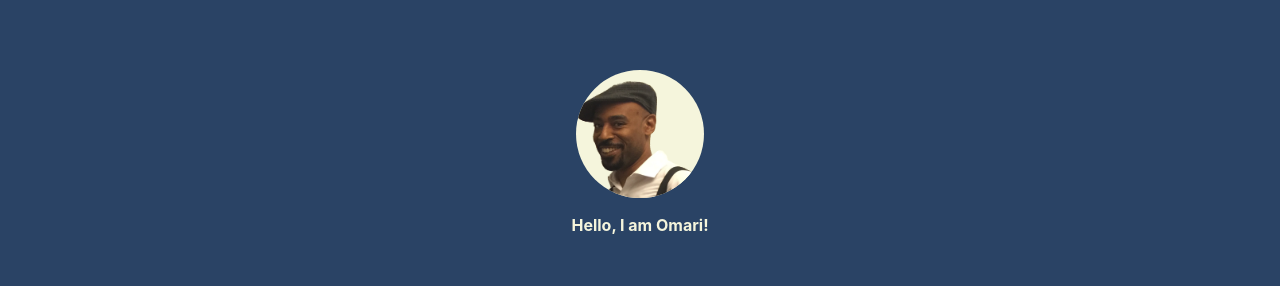
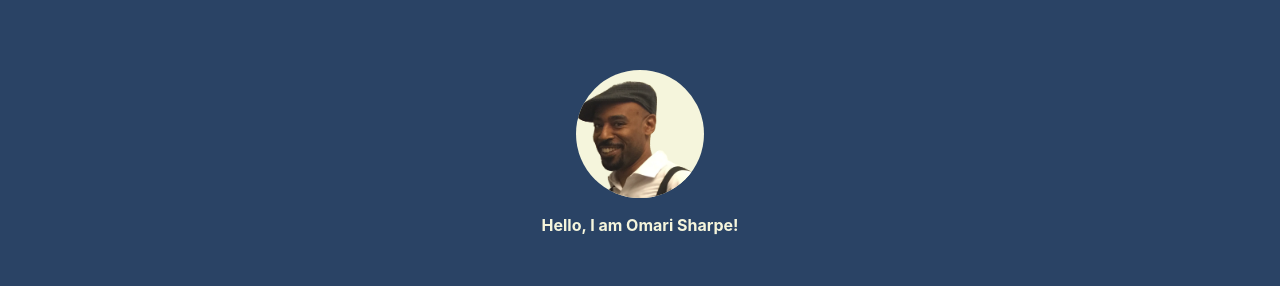
Before and after one commit to OSharpe001/portfolio, a React (Create React App) app: page / in a window 1280 px wide. Shown: the part 151-437 px from the top of the page. Built offline with nearby package versions, Linux system fonts and the light colour scheme.

Commit message:
centered bio on small mobile screen. changed profile z-index.

```diff
--- a/src/App.css
+++ b/src/App.css
@@ -4,7 +4,6 @@
 
 .my-profile {
     margin: 0 0 10px;
-    z-index: 3;
 }
 
 .form-button a {
@@ -61,5 +60,8 @@
     }
 }
 
-/* @media (max-width: 350px) {
-} */
+@media (max-width: 350px) {
+    .bio {
+        text-align: center;
+    }
+}
--- a/src/components/LandingSection.js
+++ b/src/components/LandingSection.js
@@ -3,7 +3,7 @@ import { Avatar, Heading, VStack } from "@chakra-ui/react";
 import FullScreenSection from "./FullScreenSection";
 import my_profile from "../images/small_profile.png"
 
-const greeting = "Hello, I am Omari!";
+const greeting = "Hello, I am Omari Sharpe!";
 const bio1 = "A frontend developer";
 const bio2 = "specialized in React";
 
@@ -20,8 +20,8 @@ export default function LandingSection() {
       <VStack spacing="24px">
         <Heading color="rgb(245, 245, 220)" as="h1" size="sm">{greeting}</Heading>
         <br />
-        <Heading color="rgb(245, 245, 220)" as="h2" size="2xl">{bio1}</Heading>
-        <Heading color="rgb(245, 245, 220)" as="h2" size="2xl">{bio2}</Heading>
+        <Heading className="bio" color="rgb(245, 245, 220)" as="h2" size="2xl">{bio1}</Heading>
+        <Heading className="bio" color="rgb(245, 245, 220)" as="h2" size="2xl">{bio2}</Heading>
       </VStack>
     </FullScreenSection>
   );
```
